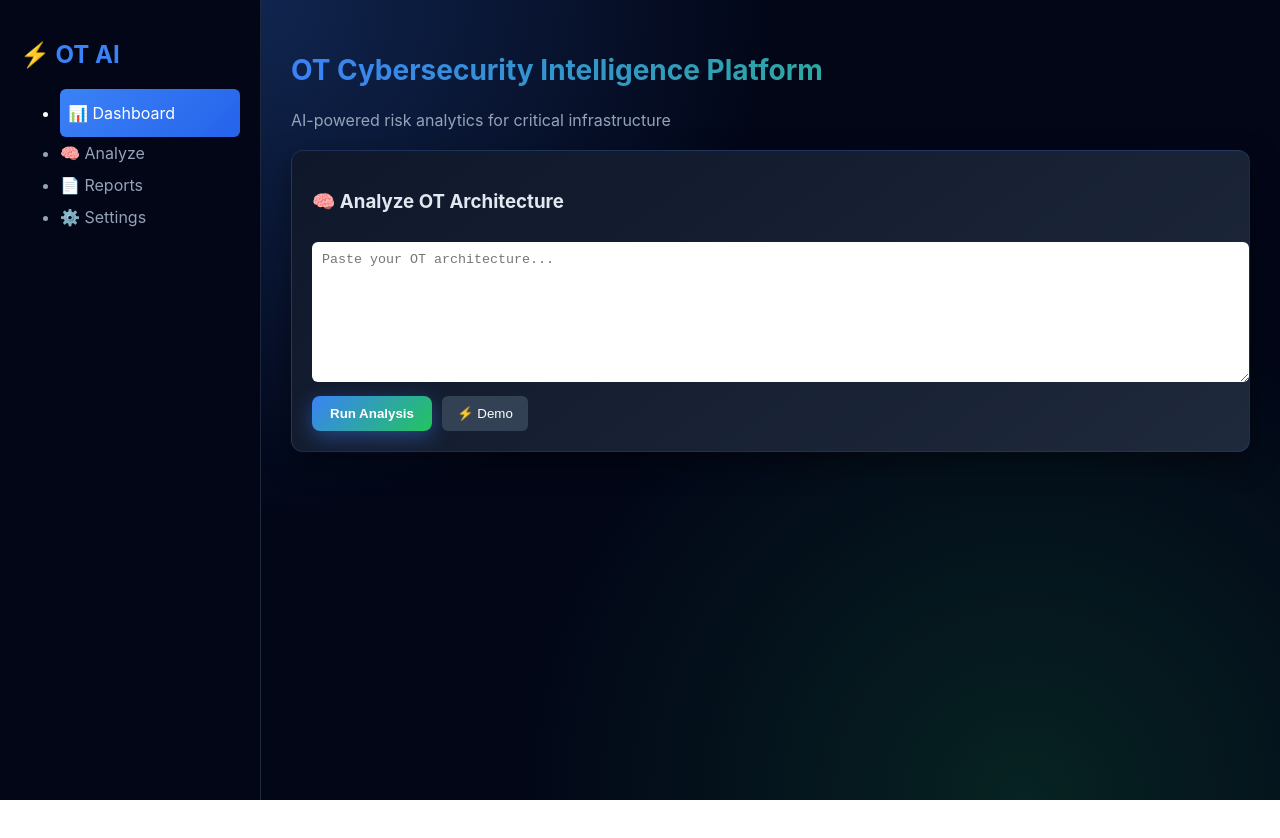
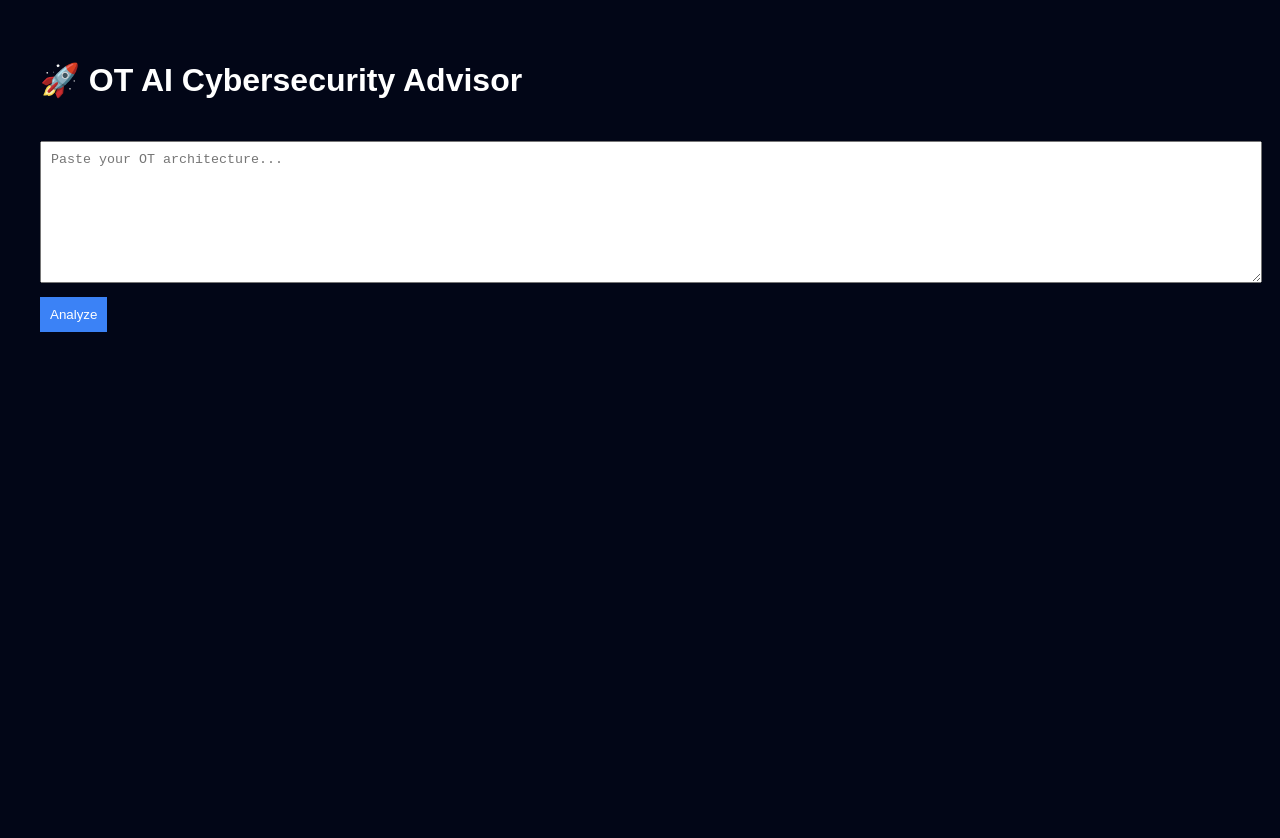
Before and after one commit to barjatyag/ot-ai-advisor, a Next.js app: page / in a window 1280 px wide. Shown: the top 838 px of the page. Before the commit the page ends 800 px from the top, so only its background shows below. Built offline with nearby package versions, Linux system fonts and the light colour scheme.

Commit message:
Update page.js

```diff
--- a/app/page.js
+++ b/app/page.js
@@ -1,14 +1,6 @@
 "use client";
 
 import { useState } from "react";
-import {
-  BarChart,
-  Bar,
-  XAxis,
-  YAxis,
-  Tooltip,
-  ResponsiveContainer,
-} from "recharts";
 
 export default function Home() {
   const [input, setInput] = useState("");
@@ -27,76 +19,41 @@ export default function Home() {
     try {
       const res = await fetch("/api/analyze", {
         method: "POST",
-        headers: { "Content-Type": "application/json" },
+        headers: {
+          "Content-Type": "application/json",
+        },
         body: JSON.stringify({ input }),
       });
 
       const data = await res.json();
-      setResult(data?.result || data?.error || "No response");
+      setResult(data.result || data.error || "No response");
     } catch {
       setResult("Error connecting to API");
-    } finally {
+    }
+
     setLoading(false);
-    }
   };
 
-  const getRiskLevel = () => {
-    if (result.includes("High")) return "High";
-    if (result.includes("Medium")) return "Medium";
-    return "Low";
+  // ✅ SAFE PARSER
+  const extractSection = (title) => {
+    if (!result.includes(title)) return [];
+
+    const section = result.split(title)[1];
+    if (!section) return [];
+
+    return section
+      .split("\n")
+      .filter((line) => line.trim().startsWith("-"))
+      .map((line) => line.replace("-", "").trim());
   };
 
-  const getRiskColor = () => {
-    if (getRiskLevel() === "High") return "#ef4444";
-    if (getRiskLevel() === "Medium") return "#f59e0b";
-    return "#22c55e";
-  };
-
-  const getRiskScore = () => {
-    if (result.includes("High")) return 90;
-    if (result.includes("Medium")) return 60;
-    return 30;
-  };
-
-  const chartData = [{ name: "Risk Score", value: getRiskScore() }];
+  const findings = extractSection("Findings:");
+  const risks = extractSection("Risks:");
+  const recommendations = extractSection("Recommendations:");
 
   return (
-    <div style={styles.app}>
-      {/* SIDEBAR */}
-      <div style={styles.sidebar}>
-        <h2 style={{ color: "#3b82f6" }}>⚡ OT AI</h2>
-
-        <ul style={styles.menu}>
-          <li style={styles.active}>📊 Dashboard</li>
-          <li>🧠 Analyze</li>
-          <li>📄 Reports</li>
-          <li>⚙️ Settings</li>
-        </ul>
-      </div>
-
-      {/* MAIN */}
-      <div style={styles.main}>
-        {/* HEADER */}
-        <div style={styles.header}>
-          <h2 style={styles.gradientTitle}>
-            OT Cybersecurity Intelligence Platform
-          </h2>
-          <p style={styles.subtitle}>
-            AI-powered risk analytics for critical infrastructure
-          </p>
-        </div>
-
-        {/* INPUT */}
-        <div
-          style={styles.card}
-          onMouseEnter={(e) =>
-            (e.currentTarget.style.transform = "translateY(-5px)")
-          }
-          onMouseLeave={(e) =>
-            (e.currentTarget.style.transform = "translateY(0)")
-          }
-        >
-          <h3>🧠 Analyze OT Architecture</h3>
+    <div style={styles.container}>
+      <h1>🚀 OT AI Cybersecurity Advisor</h1>
 
       <textarea
         placeholder="Paste your OT architecture..."
@@ -105,178 +62,82 @@ export default function Home() {
         onChange={(e) => setInput(e.target.value)}
       />
 
-          <div style={{ display: "flex", gap: "10px" }}>
       <button style={styles.button} onClick={analyze}>
-              {loading ? "Analyzing..." : "Run Analysis"}
+        {loading ? "Analyzing..." : "Analyze"}
       </button>
-
-            <button
-              style={styles.secondaryBtn}
-              onClick={() =>
-                setInput(
-                  "SCADA system with no segmentation and legacy protocols"
-                )
-              }
-            >
-              ⚡ Demo
-            </button>
-          </div>
-        </div>
 
       {/* RESULT */}
       {result && (
-          <>
-            {/* METRICS */}
-            <div style={styles.metrics}>
-              <div style={styles.metricBox}>
-                <h4>Risk Level</h4>
-                <p style={{ color: getRiskColor() }}>
-                  {getRiskLevel()}
-                </p>
-              </div>
+        <div style={styles.resultBox}>
 
-              <div style={styles.metricBox}>
-                <h4>Risk Score</h4>
-                <p>{getRiskScore()} / 100</p>
-              </div>
+          {/* DEBUG (IMPORTANT) */}
+          <h3>🧪 Raw Output</h3>
+          <pre>{result}</pre>
 
-              <div style={styles.metricBox}>
-                <h4>Status</h4>
-                <p>Analyzed</p>
-              </div>
-            </div>
+          {/* FINDINGS */}
+          <h3>🔍 Findings</h3>
+          {findings.length ? (
+            <ul>
+              {findings.map((f, i) => (
+                <li key={i}>{f}</li>
+              ))}
+            </ul>
+          ) : (
+            <p>No findings detected</p>
+          )}
 
-            {/* PROGRESS */}
-            <div style={styles.progress}>
-              <div
-                style={{
-                  width: `${getRiskScore()}%`,
-                  background: getRiskColor(),
-                  height: "8px",
-                  borderRadius: "5px",
-                }}
-              />
-            </div>
+          {/* RISKS */}
+          <h3>⚠️ Risks</h3>
+          {risks.length ? (
+            <ul>
+              {risks.map((r, i) => (
+                <li key={i}>{r}</li>
+              ))}
+            </ul>
+          ) : (
+            <p>No risks detected</p>
+          )}
 
-            {/* CHART */}
-            <div style={styles.card}>
-              <h3>📊 Risk Visualization</h3>
-              <ResponsiveContainer width="100%" height={250}>
-                <BarChart data={chartData}>
-                  <XAxis dataKey="name" stroke="#94a3b8" />
-                  <YAxis domain={[0, 100]} stroke="#94a3b8" />
-                  <Tooltip />
-                  <Bar dataKey="value" fill="#3b82f6" />
-                </BarChart>
-              </ResponsiveContainer>
-            </div>
-          </>
+          {/* RECOMMENDATIONS */}
+          <h3>✅ Recommendations</h3>
+          {recommendations.length ? (
+            <ul>
+              {recommendations.map((rec, i) => (
+                <li key={i}>{rec}</li>
+              ))}
+            </ul>
+          ) : (
+            <p>No recommendations available</p>
           )}
         </div>
+      )}
     </div>
   );
 }
 
-/* 🎨 STYLES */
-
 const styles = {
-  app: {
-    display: "flex",
-    fontFamily: "Inter, Arial",
-    background: `
-      radial-gradient(circle at 20% 0%, rgba(59,130,246,0.25), transparent 40%),
-      radial-gradient(circle at 80% 100%, rgba(34,197,94,0.15), transparent 40%),
-      #020617
-    `,
-    color: "#e2e8f0",
+  container: {
+    background: "#020617",
     minHeight: "100vh",
-  },
-  sidebar: {
-    width: "220px",
-    padding: "20px",
-    background: "#020617",
-    borderRight: "1px solid #1e293b",
-  },
-  menu: {
-    marginTop: "20px",
-    lineHeight: "2",
-    color: "#94a3b8",
-  },
-  active: {
-    background: "linear-gradient(135deg, #3b82f6, #2563eb)",
-    padding: "8px",
-    borderRadius: "6px",
+    padding: "40px",
     color: "white",
-  },
-  main: {
-    flex: 1,
-    padding: "30px",
-  },
-  header: {
-    marginBottom: "20px",
-  },
-  gradientTitle: {
-    fontSize: "28px",
-    fontWeight: "700",
-    background: "linear-gradient(90deg, #3b82f6, #22c55e)",
-    WebkitBackgroundClip: "text",
-    color: "transparent",
-  },
-  subtitle: {
-    color: "#94a3b8",
-  },
-  card: {
-    background: "linear-gradient(145deg, #0f172a, #1e293b)",
-    padding: "20px",
-    borderRadius: "12px",
-    marginBottom: "20px",
-    border: "1px solid rgba(59,130,246,0.2)",
-    boxShadow: "0 10px 30px rgba(0,0,0,0.4)",
-    transition: "0.3s",
   },
   textarea: {
     width: "100%",
     height: "120px",
-    marginTop: "10px",
+    marginTop: "20px",
     padding: "10px",
-    borderRadius: "6px",
-    border: "none",
   },
   button: {
     marginTop: "10px",
-    padding: "10px 18px",
-    background: "linear-gradient(135deg, #3b82f6, #22c55e)",
+    padding: "10px",
+    background: "#3b82f6",
+    color: "white",
     border: "none",
-    borderRadius: "8px",
-    color: "white",
-    fontWeight: "600",
-    cursor: "pointer",
-    boxShadow: "0 6px 20px rgba(59,130,246,0.4)",
   },
-  secondaryBtn: {
-    marginTop: "10px",
-    padding: "10px 15px",
-    background: "#334155",
-    border: "none",
-    borderRadius: "6px",
-    color: "white",
-    cursor: "pointer",
-  },
-  metrics: {
-    display: "flex",
-    gap: "15px",
-    marginBottom: "20px",
-  },
-  metricBox: {
-    background: "linear-gradient(145deg, #020617, #0f172a)",
-    padding: "15px",
-    borderRadius: "10px",
-    flex: 1,
-    border: "1px solid #1e293b",
-  },
-  progress: {
-    marginBottom: "20px",
+  resultBox: {
+    marginTop: "20px",
     background: "#1e293b",
-    borderRadius: "5px",
+    padding: "20px",
   },
 };
```
Lines whose indentation alone changed are shown as unchanged.
